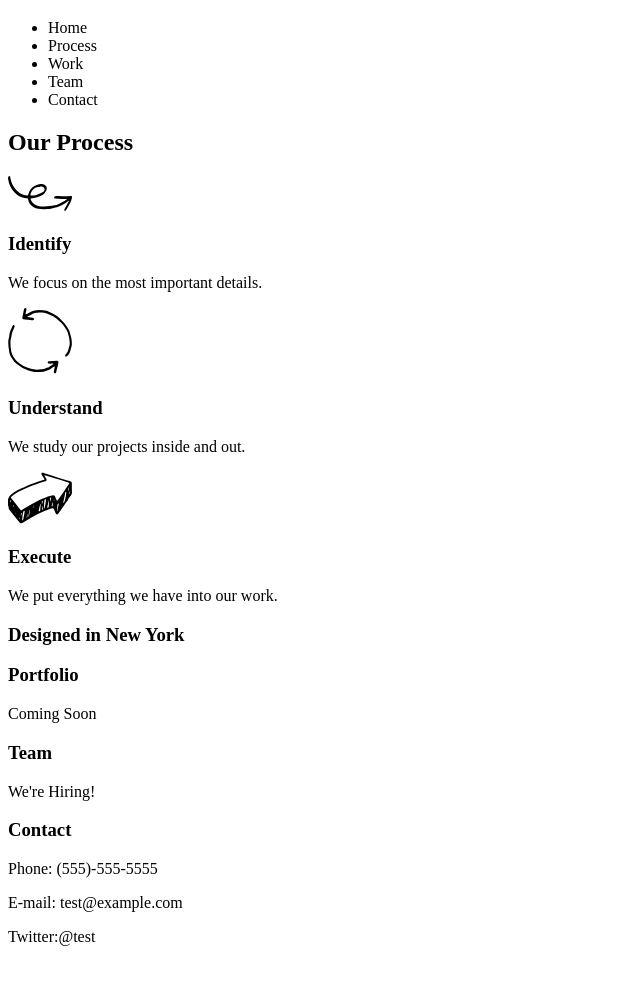
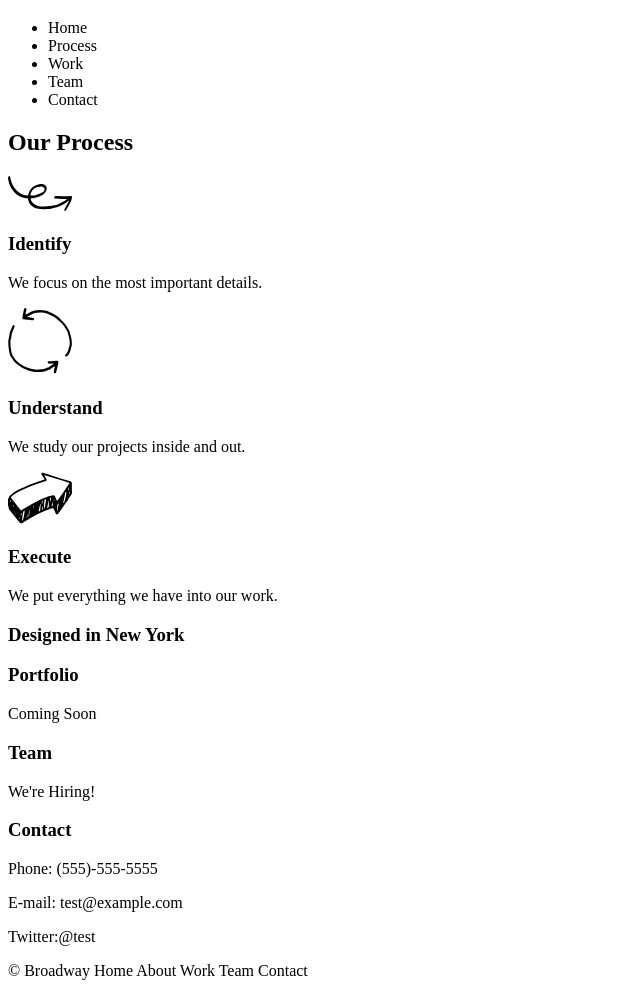
Before and after one commit to chrisw75/broadway, a plain HTML site: page index.html in a window 1280 px wide. Shown: the part 61-1057 px from the top of the page, without its empty margins (0-640 px from the left). Before the commit the page ends 1023 px from the top, so only its background shows below. Drawn offline with Linux system fonts and the light colour scheme.

Commit message:
Add footer

```diff
--- a/index.html
+++ b/index.html
@@ -48,6 +48,8 @@
       <p>E-mail: test@example.com</p>
       <p>Twitter:@test</p>
     </div>
-
+    <div class="footer">
+      <p><span class="copyright">&copy; Broadway</span> Home About Work Team Contact</p>
+    </div>
   </body>
 </html>
```
